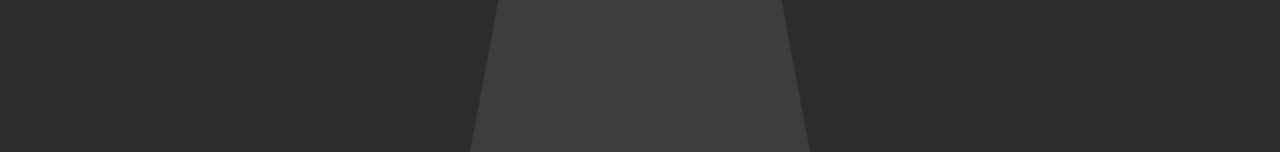
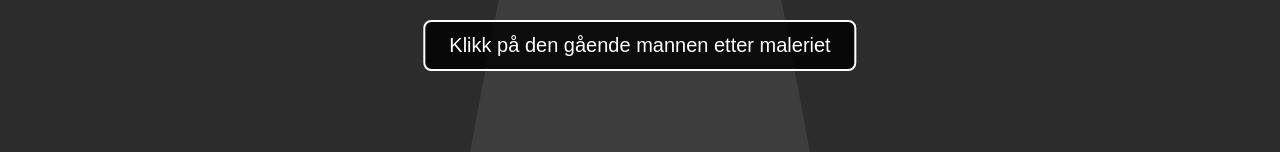
Before and after one commit to Onkelsid-c/PRO-eksamen-gruppe, a plain HTML site: page etg3.html in a window 1280 px wide. Shown: the top 152 px of the page. Drawn offline with Linux system fonts and the light colour scheme.

Commit message:
siste endring etg3

```diff
--- a/etg3.css
+++ b/etg3.css
@@ -15,6 +15,23 @@ body {
   height: 100vh;
   overflow: hidden;
   background-color: #1a1a1a;
+}
+
+/* Instrukser */
+.instruction-text {
+  position: absolute;
+  top: 20px;
+  left: 50%;
+  transform: translateX(-50%);
+  z-index: 20;
+  padding: 12px 24px;
+  background-color: rgba(0, 0, 0, 0.8);
+  color: #ffffff;
+  font-family: Arial, sans-serif;
+  font-size: 20px;
+  text-align: center;
+  border-radius: 8px;
+  border: 2px solid #ffffff;
 }
 
 /* Skjuler selve avkrysningsboksene, men de brukes for å utløse effekter */
--- a/etg3.html
+++ b/etg3.html
@@ -15,6 +15,9 @@
   <div class="museum-room">
     <div class="wall"></div>
     <div class="spotlight"></div>
+
+        <!-- Instrukser -->
+    <p class="instruction-text">Klikk på den gående mannen etter maleriet</p>
 
     <div class="picture-frame">
       <a href="#info-skrik">
```
